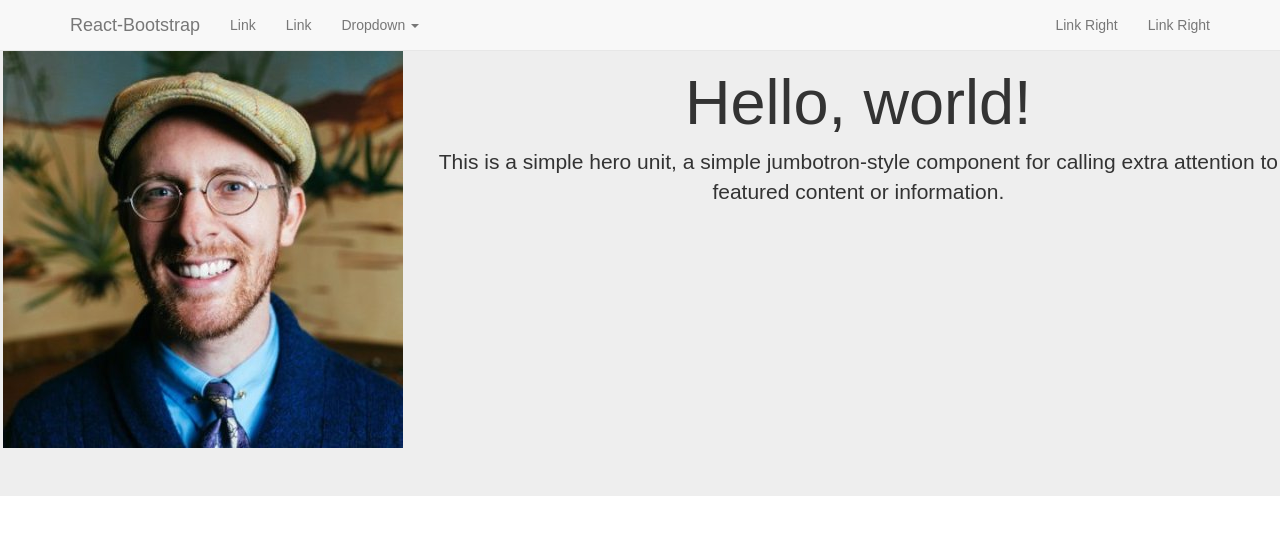
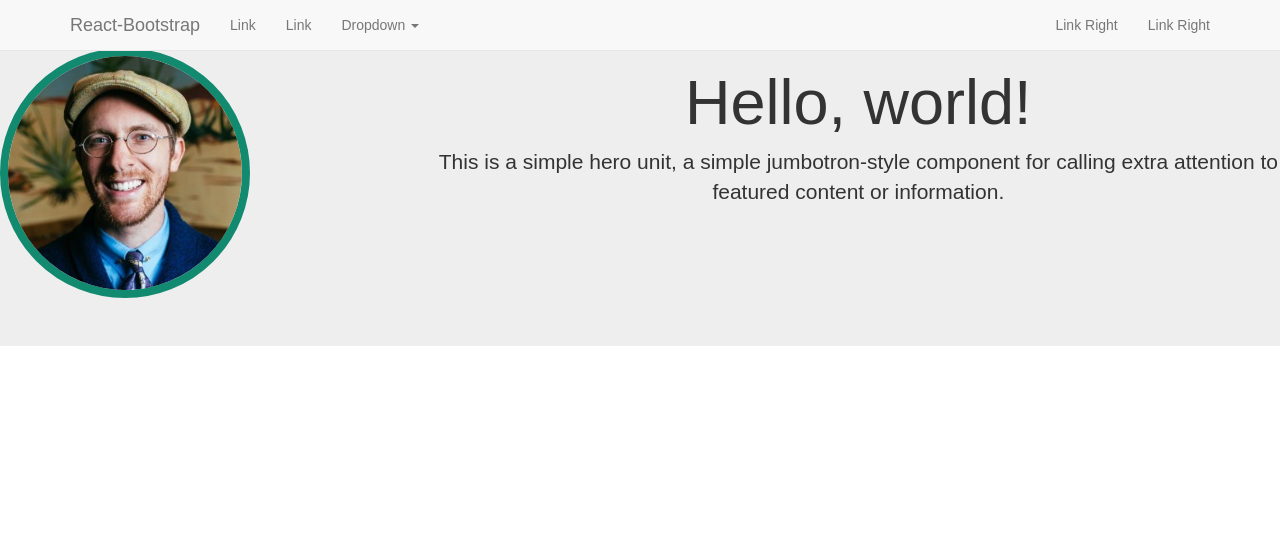
Before and after one commit to alexjgaw/alexjgaw.github.io, a React (Create React App) app: page / in a window 1280 px wide. Shown: the top 534 px of the page. Built offline with nearby package versions, Linux system fonts and the light colour scheme.

Commit message:
Creating CircleImg component

```diff
--- /dev/null
+++ b/src/components/CircleImg/index.css
@@ -0,0 +1,14 @@
+.CircleImg {
+  border: 8px solid #128a6f;
+  border-radius: 50%;
+  overflow: hidden;
+}
+
+.CircleImg img {
+  height: 100%;
+}
+
+.CircleImg.big {
+  height: 250px;
+  width: 250px;
+}
--- a/src/components/CircleImg/index.js
+++ b/src/components/CircleImg/index.js
@@ -1,9 +1,10 @@
 import React from 'react';
 import PropTypes from 'prop-types';
+import './index.css';
 
 const CircleImg = (props) => {
   return (
-    <div className="CircleImg">
+    <div className="CircleImg big">
       <img src={props.path} alt={props.altString} />
     </div>
   );
```
Also changed, not shown: 1 other file (tests, documents, lock files or other folders).
